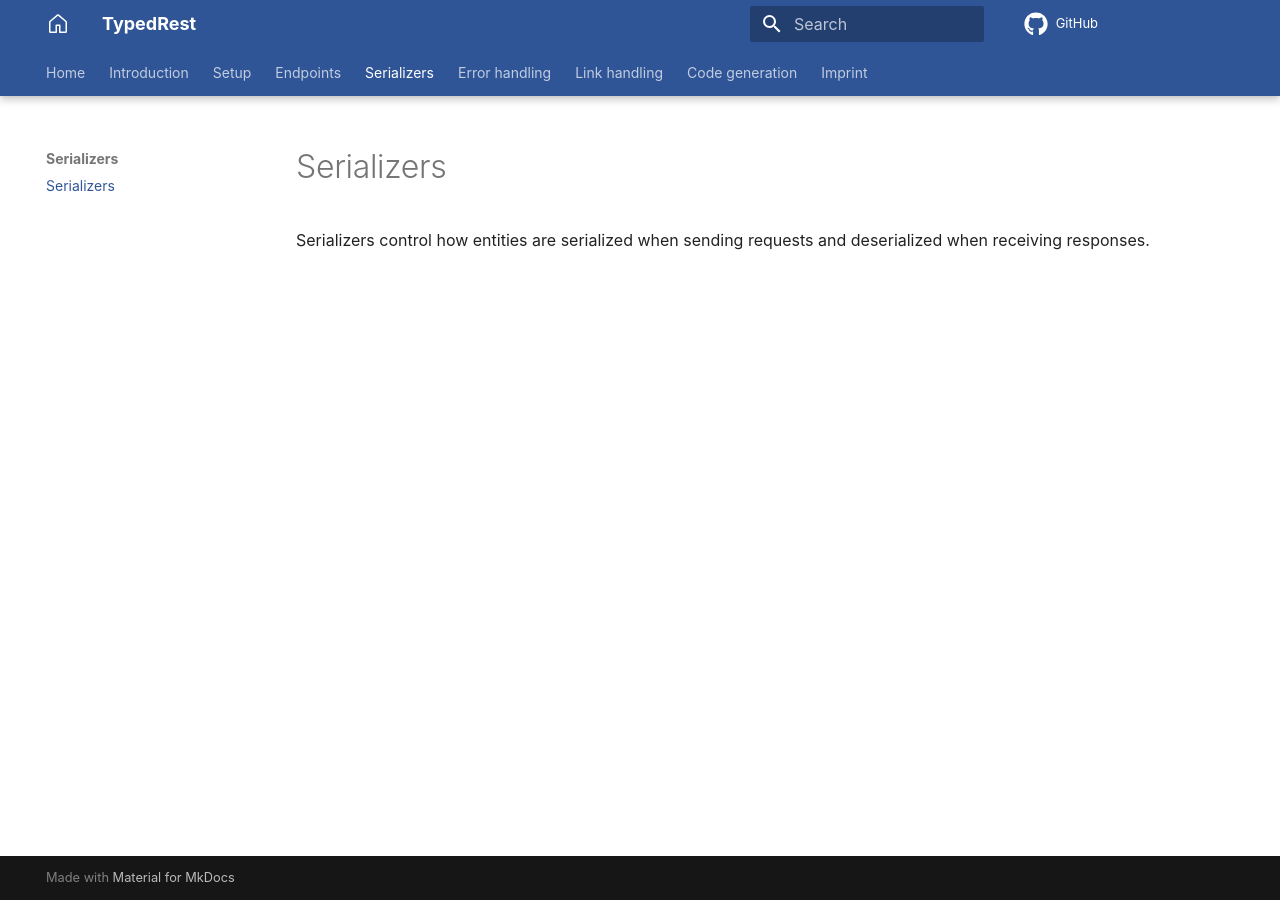
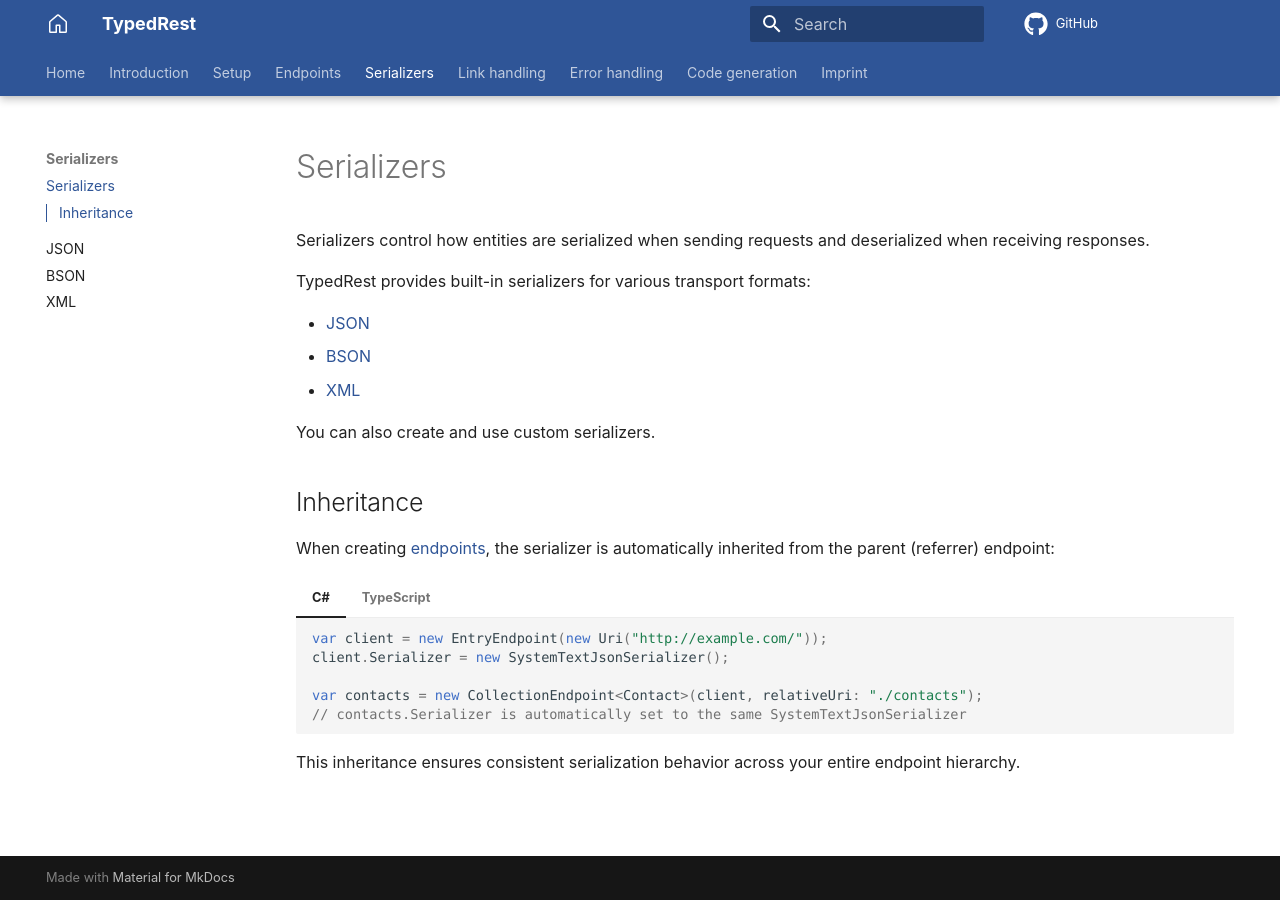
Before and after one commit to TypedRest/docs, an MkDocs documentation site: the page built from docs/serializers/index.md, in a window 1280 px wide. Built offline with MkDocs 1.6.1 and Material for MkDocs 9.7.7, drawn with Linux system fonts in a browser that asks for light colours; comment, search, counter and statistics services are not loaded.

Commit message:
Added documentation for "Serializers"

````diff
--- a/docs/serializers/index.md
+++ b/docs/serializers/index.md
@@ -1,3 +1,37 @@
 # Serializers
 
 Serializers control how entities are serialized when sending requests and deserialized when receiving responses.
+
+TypedRest provides built-in serializers for various transport formats:
+
+- [JSON](json.md)
+- [BSON](bson.md)
+- [XML](xml.md)
+
+You can also create and use custom serializers.
+
+## Inheritance
+
+When creating [endpoints](../endpoints/index.md), the serializer is automatically inherited from the parent (referrer) endpoint:
+
+=== "C#"
+
+    ```csharp
+    var client = new EntryEndpoint(new Uri("http://example.com/"));
+    client.Serializer = new SystemTextJsonSerializer();
+
+    var contacts = new CollectionEndpoint<Contact>(client, relativeUri: "./contacts");
+    // contacts.Serializer is automatically set to the same SystemTextJsonSerializer
+    ```
+
+=== "TypeScript"
+
+    ```typescript
+    const client = new EntryEndpoint(new URL("http://example.com/"));
+    client.serializer = new CustomSerializer();
+
+    const contacts = new CollectionEndpoint<Contact>(client, "./contacts");
+    // contacts.serializer is automatically set to the same CustomSerializer
+    ```
+
+This inheritance ensures consistent serialization behavior across your entire endpoint hierarchy.
````
Also changed, not shown: docs/serializers/bson.md (added, +18 -0 lines), docs/serializers/json.md (added, +103 -0 lines), docs/serializers/xml.md (added, +8 -0 lines), docs/.pages, docs/serializers/.pages (added).
